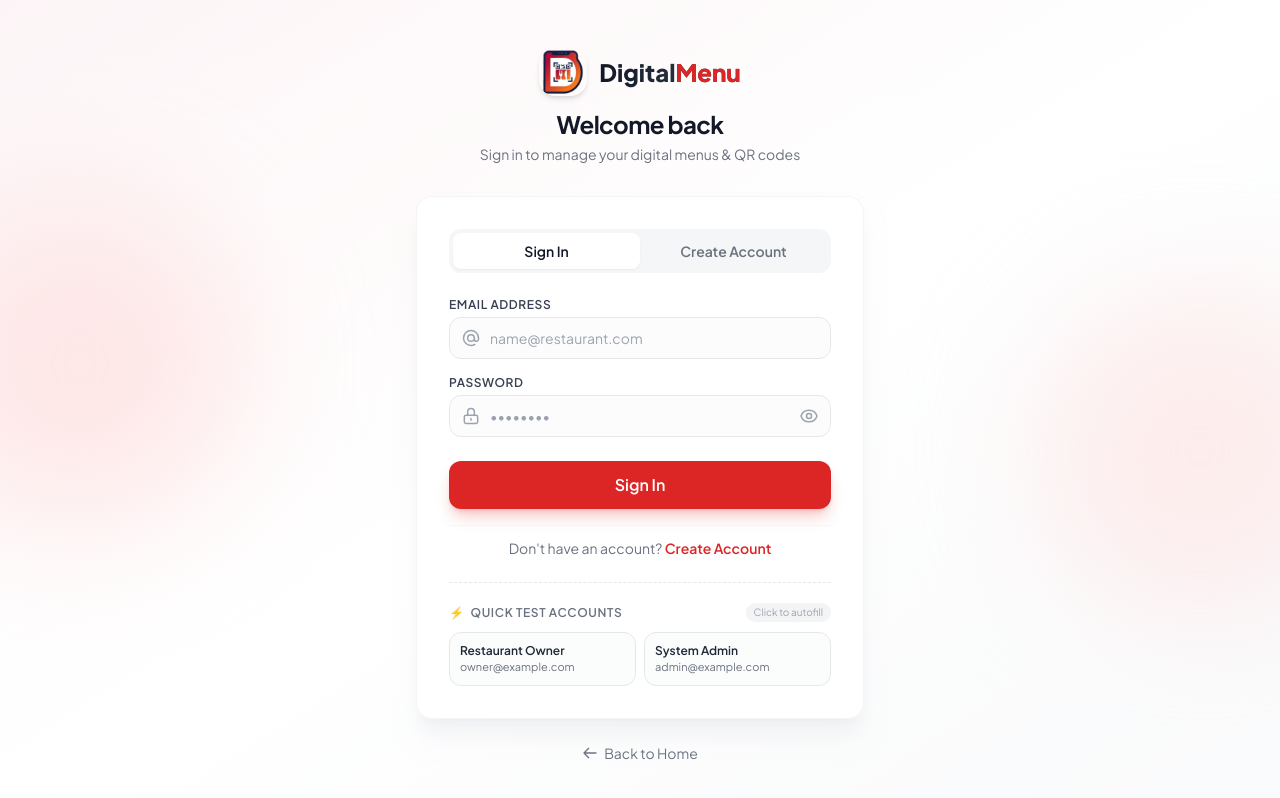
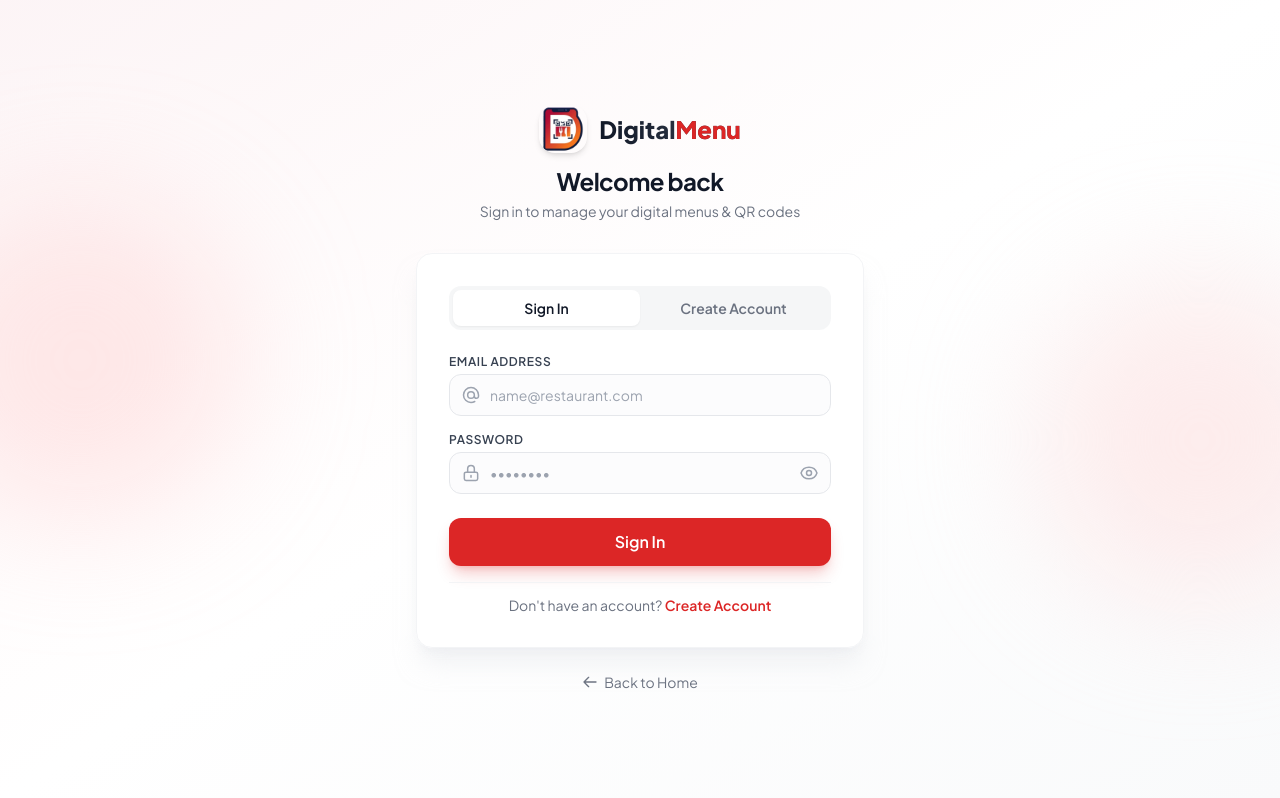
Before and after one commit to simegnewcs/DigitalMenu, a Next.js app: page /login in a window 1280 px wide. Shown: the top 798 px of the page. Built offline with nearby package versions, Linux system fonts and the light colour scheme; a web font is replaced by a local one.

Commit message:
account removal

```diff
--- a/app/login/page.tsx
+++ b/app/login/page.tsx
@@ -511,7 +511,7 @@ function AuthForm() {
         )}
 
         {/* Demo Credentials Section (Available for quick exploration) */}
-        <div className="mt-6 pt-5 border-t border-dashed border-gray-200">
+        {/* <div className="mt-6 pt-5 border-t border-dashed border-gray-200">
           <div className="flex items-center justify-between mb-2.5">
             <span className="text-xs font-semibold text-gray-500 uppercase tracking-wider flex items-center gap-1.5">
               <span>⚡</span> Quick Test Accounts
@@ -542,7 +542,7 @@ function AuthForm() {
               <div className="text-[11px] text-gray-500 truncate">admin@example.com</div>
             </button>
           </div>
-        </div>
+        </div> */}
       </div>
 
       {/* Back to Home */}
```
